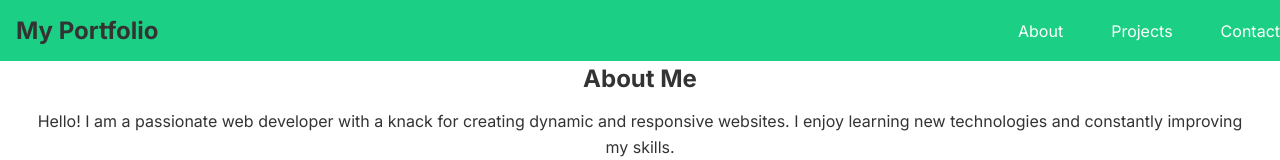
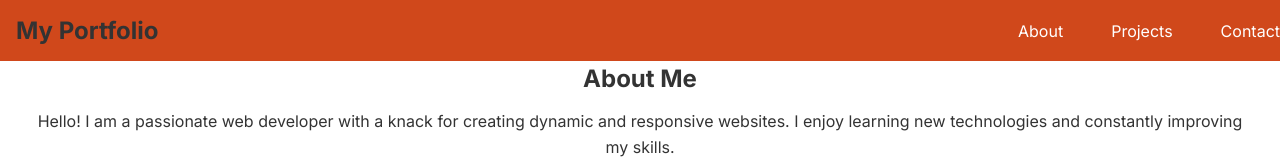
Before and after one commit to dreamscaatcher/Guri-Portfolio, a Next.js app: page / in a window 1280 px wide. Shown: the top 160 px of the page. Built offline with nearby package versions, Linux system fonts and the light colour scheme.

Commit message:
color change

```diff
--- a/src/styles/Header.module.css
+++ b/src/styles/Header.module.css
@@ -4,7 +4,7 @@
     justify-content: space-between;
     align-items: center;
     padding: 1rem;
-    background-color: hsl(155, 77%, 46%);
+    background-color: hsl(15, 77%, 46%);
     color: #fff;
     position: fixed;
     width: 100%;
```
